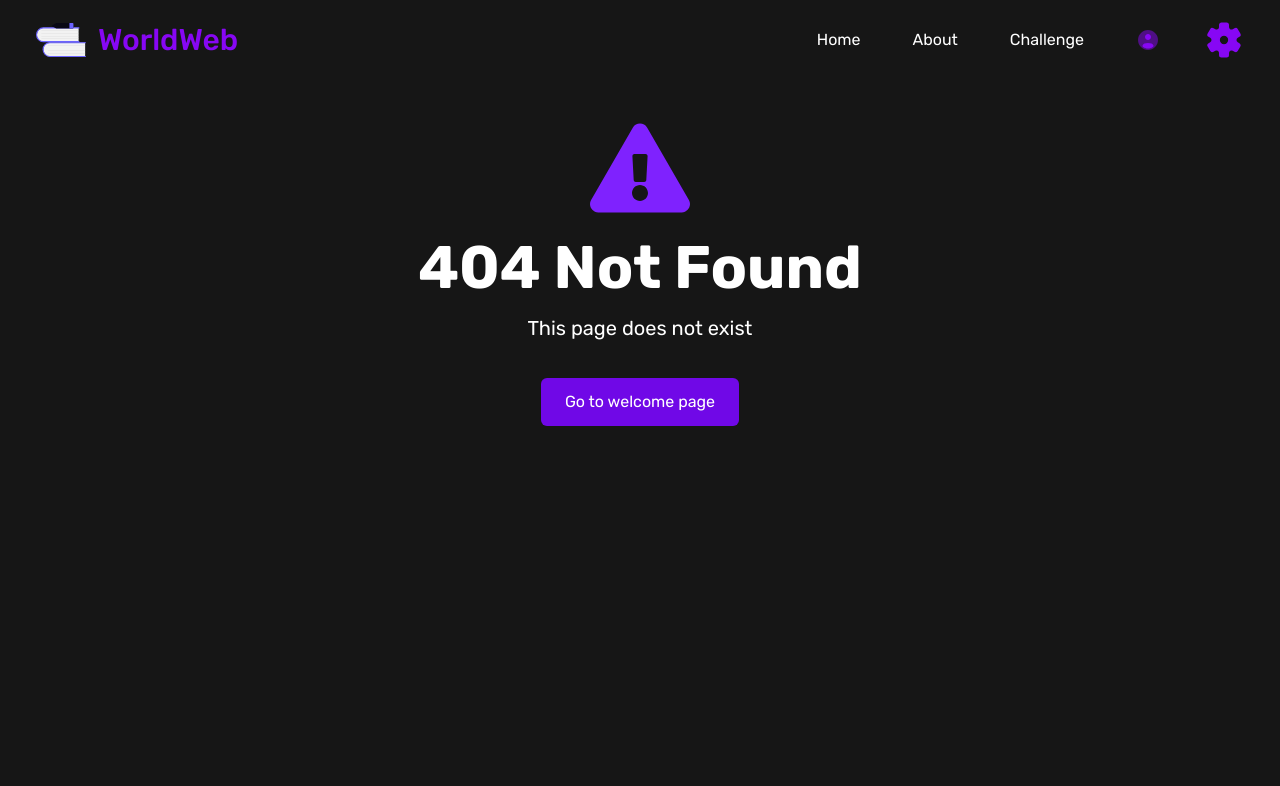
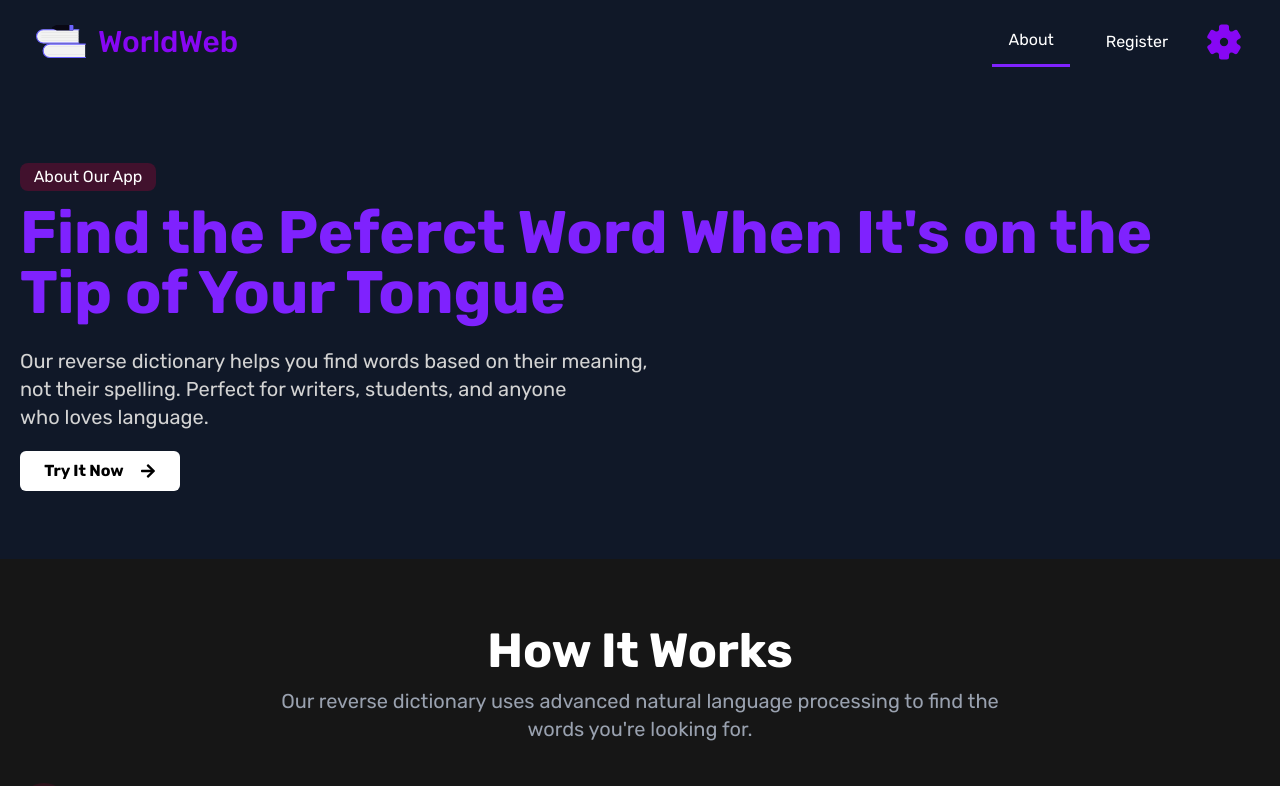
Before and after one commit to jefferson16006/worldweb, a React (Vite) app: page /guest-about in a window 1280 px wide. Before the commit this address had no page. Shown: the top 786 px of the page. Built offline with nearby package versions, Linux system fonts and the light colour scheme.

Commit message:
fixed some navbar issues

```diff
--- a/src/App.jsx
+++ b/src/App.jsx
@@ -9,6 +9,7 @@ import NotFoundPage from './pages/NotFoundPage'
 import MainLayout from './layout/MainLayout'
 import LoginPage from './pages/LoginPage'
 import PrivateRoute from './components/PrivateRoute'
+import GuestAboutPage from './pages/GuestAboutPage'
 
 const App = () => {
   const router = createBrowserRouter(
@@ -18,6 +19,7 @@ const App = () => {
         <Route path='/auth/register' element={<RegisterPage />} />
         <Route path='/auth/login' element={<LoginPage />} />
         <Route path='/about' element={<AboutPage />} />
+        <Route path='/guest-about' element={<GuestAboutPage />} />
 
         <Route path='/' element={<MainLayout />}>
           <Route path='/home' element={
--- a/src/components/AboutNavbar.jsx
+++ b/src/components/AboutNavbar.jsx
@@ -1,17 +1,28 @@
-import { useState } from 'react'
+import { useState, useEffect } from 'react'
 import book from '../assets/book.svg'
 import settings from '../assets/setting-2.svg'
-import { NavLink } from 'react-router-dom'
+import { NavLink, useLocation } from 'react-router-dom'
 import { FaBars } from 'react-icons/fa'
 import { motion, AnimatePresence } from 'framer-motion'
 import userProfileIcon from '../assets/user3.svg'
 
 const AboutNavbar = () => {
     const [isOpen, setIsOpen] = useState(false)
+    const [isHome, setIsHome] = useState(true)
+    const location = useLocation()
+
+    useEffect(() => {
+      if(location.pathname === '/guest' || location.pathname === '/guest-about') {
+        setIsHome(false)
+      }
+    }, [location.pathname])
+
     const toggleMenu = () => setIsOpen(prev => !prev)
   return (
-    <nav className='-mx-5 top-0 bg-gray-900 px-5 py-4 max-[886px]:px-2'>
-        <div className='flex justify-between items-center'>
+    <>
+      {isHome ? (
+        <nav className='-mx-5 top-0 bg-gray-900 py-4'>
+        <div className='flex justify-between items-center px-9'>
           <NavLink to='/' className='flex gap-3 items-center'>
             <img src={book} alt='logo' width={50} height={50} />
             <h1 className='font-medium text-3xl text-[#8707f4]'>WorldWeb</h1>
@@ -56,6 +67,48 @@ const AboutNavbar = () => {
           )}
         </AnimatePresence>
       </nav>
+      ) : (
+        <nav className='-mx-5 top-0 bg-gray-900 py-4'>
+        <div className='flex justify-between items-center px-9'>
+          <NavLink to='/' className='flex gap-3 items-center'>
+            <img src={book} alt='logo' width={50} height={50} />
+            <h1 className='font-medium text-3xl text-[#8707f4]'>WorldWeb</h1>
+          </NavLink>
+
+          <FaBars
+            onClick={toggleMenu}
+            className='text-3xl text-white hidden max-[886px]:block cursor-pointer'
+          />
+
+          <div className='flex gap-5 items-center max-[886px]:hidden'>
+            <NavLink to='/guest-about' className={({isActive}) => isActive ? 'active-nav-link': 'nav-link'}>About</NavLink>
+            <NavLink to='/auth/register' className='text-white rounded-lg hover:bg-violet-500 px-4 py-3 text-center'>Register</NavLink>
+            <NavLink to='/settings'>
+              <img src={settings} alt='settings' width={40} height={40} className='rotate'/>
+            </NavLink>
+          </div>
+        </div>
+
+        <AnimatePresence>
+          {isOpen && (
+            <motion.div
+              className='max-[886px]:flex mx-10 flex-col gap-4 mt-4 hidden'
+              initial={{ opacity: 0, height: 0 }}
+              animate={{ opacity: 1, height: 'auto' }}
+              exit={{ opacity: 0, height: 0 }}
+              transition={{ duration: 0.3 }}
+            >
+              <NavLink to='/guest-about' className={({isActive}) => isActive ? 'text-violet-600 font-medium px-4 py-3 text-center': 'nav-link'} onClick={toggleMenu}>About</NavLink>
+              <NavLink to='/auth/register' className='text-white rounded-lg px-4 py-3 text-center'>Register</NavLink>
+              <NavLink to='/settings' className='settings-link'>
+                <span>Settings</span>
+              </NavLink>
+            </motion.div>
+          )}
+        </AnimatePresence>
+      </nav>
+      )}
+    </>
   )
 }
 
--- a/src/components/Navbar.jsx
+++ b/src/components/Navbar.jsx
@@ -12,7 +12,9 @@ const Navbar = () => {
   const location = useLocation()
 
   useEffect(() => {
-    setIsHome(location.pathname !== '/guest')
+    if(location.pathname === '/guest') {
+      setIsHome(false)
+    }
   }, [location.pathname])
 
   const toggleMenu = () => setIsOpen(prev => !prev)
@@ -55,10 +57,10 @@ const Navbar = () => {
               exit={{ opacity: 0, height: 0 }}
               transition={{ duration: 0.3 }}
             >
-              <NavLink to='/home' className={({isActive}) => isActive ? 'mobile-active-nav-link': 'nav-link'} onClick={toggleMenu}>Home</NavLink>
-              <NavLink to='/about' className={({isActive}) => isActive ? 'mobile-active-nav-link': 'nav-link'} onClick={toggleMenu}>About</NavLink>
-              <NavLink to='/challenge' className={({isActive}) => isActive ? 'mobile-active-nav-link': 'nav-link'} onClick={toggleMenu}>Challenge</NavLink>
-              <NavLink to='/profile' className={({isActive}) => isActive ? 'mobile-active-nav-link': 'nav-link'} onClick={toggleMenu}>Profile</NavLink>
+              <NavLink to='/home' className={({isActive}) => isActive ? 'phone-active-nav-link': 'nav-link'} onClick={toggleMenu}>Home</NavLink>
+              <NavLink to='/about' className={({isActive}) => isActive ? 'phone-active-nav-link': 'nav-link'} onClick={toggleMenu}>About</NavLink>
+              <NavLink to='/challenge' className={({isActive}) => isActive ? 'phone-active-nav-link': 'nav-link'} onClick={toggleMenu}>Challenge</NavLink>
+              <NavLink to='/profile' className={({isActive}) => isActive ? 'phone-active-nav-link': 'nav-link'} onClick={toggleMenu}>Profile</NavLink>
               <NavLink to='/settings' onClick={toggleMenu} className='settings-link'>
                 <span>Settings</span>
               </NavLink>
@@ -80,6 +82,7 @@ const Navbar = () => {
           />
 
           <div className='flex gap-5 items-center max-[886px]:hidden'>
+          <NavLink to='/guest-about' className={({isActive}) => isActive ? 'active-nav-link': 'nav-link'}>About</NavLink>
             <NavLink to='/auth/register' className='text-white bg-violet-700 rounded-lg hover:bg-violet-500 px-4 py-3 text-center'>Register</NavLink>
             <NavLink to='/settings'>
               <img src={settings} alt='settings' width={40} height={40} className='rotate'/>
@@ -95,8 +98,8 @@ const Navbar = () => {
               animate={{ opacity: 1, height: 'auto' }}
               exit={{ opacity: 0, height: 0 }}
               transition={{ duration: 0.3 }}
-            >
-              <NavLink to='/auth/register' className='mobile-active-nav-link' onClick={toggleMenu}>Register</NavLink>
+            ><NavLink to='/guest-about' className={({isActive}) => isActive ? 'active-nav-link': 'nav-link'}>About</NavLink>
+              <NavLink to='/auth/register' className='phone-active-nav-link' onClick={toggleMenu}>Register</NavLink>
               <NavLink to='/settings' onClick={toggleMenu} className='settings-link'>
                 {/* <img src={settings} alt='settings' width={35} height={35} className='rotate'/> */}
                 <span>Settings</span>
--- a/src/components/SearchField.jsx
+++ b/src/components/SearchField.jsx
@@ -15,7 +15,7 @@ const SearchField = () => {
     e.preventDefault();
     setLoading(true);
     try {
-      const res = await fetch('https://worldweb-api.onrender.com/api/search-result', {
+      const res = await fetch('/server/api/search-result', {
         method: 'POST',
         headers: {
           "Content-Type": "application/json",
--- a/src/index.css
+++ b/src/index.css
@@ -66,7 +66,10 @@ body {
         @apply text-white border-b-3 border-b-violet-600 px-4 py-3 text-center flex justify-center items-center flex-row;
     }
     .mobile-active-nav-link {
-        @apply text-violet-600 font-medium px-4 py-3 text-center;
+        @apply font-medium px-4 py-3 text-center;
+    }
+    .phone-active-nav-link {
+        @apply text-violet-600 font-medium px-4 py-3 text-center
     }
     .nav-link {
         @apply text-white rounded-md px-4 py-3 text-center flex justify-center items-center flex-row;
--- /dev/null
+++ b/src/pages/GuestAboutPage.jsx
@@ -0,0 +1,21 @@
+import React from 'react'
+import AboutNavbar from '../components/AboutNavbar'
+import AboutHero from '../components/AboutHero'
+import HowItWorks from '../components/HowItWorks'
+import OurTechnology from '../components/OurTechnology'
+import AboutFooter from '../components/AboutFooter'
+
+
+const GuestAboutPage = () => {
+  return (
+    <div>
+      <AboutNavbar />
+      <AboutHero />
+      <HowItWorks />
+      <OurTechnology />
+      <AboutFooter />
+    </div>
+  )
+}
+
+export default GuestAboutPage
--- a/src/pages/LoginPage.jsx
+++ b/src/pages/LoginPage.jsx
@@ -20,7 +20,7 @@ const LoginPage = () => {
     e.preventDefault();
     setLoadSpinner(true)
     try {
-        const res = await fetch('https://worldweb-api.onrender.com/api/auth/login', {
+        const res = await fetch('/server/api/auth/login', {
             method: 'POST',
             headers: {
                 'Content-Type': 'application/json'
--- a/src/pages/RegisterPage.jsx
+++ b/src/pages/RegisterPage.jsx
@@ -23,7 +23,7 @@ const RegisterPage = () => {
     e.preventDefault();
     setLoadSpinner(true)
     try {
-      const res = await fetch('https://worldweb-api.onrender.com/api/auth/register', {
+      const res = await fetch('/server/api/auth/register', {
         method: 'POST',
         headers: {
           'Content-Type': 'application/json',
```
Also changed, not shown: vercel.json.
